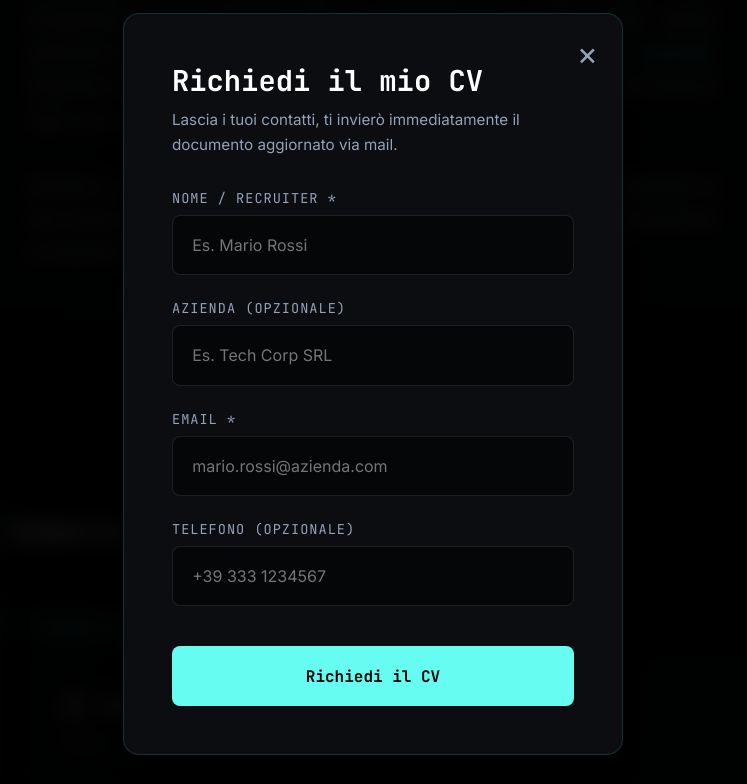
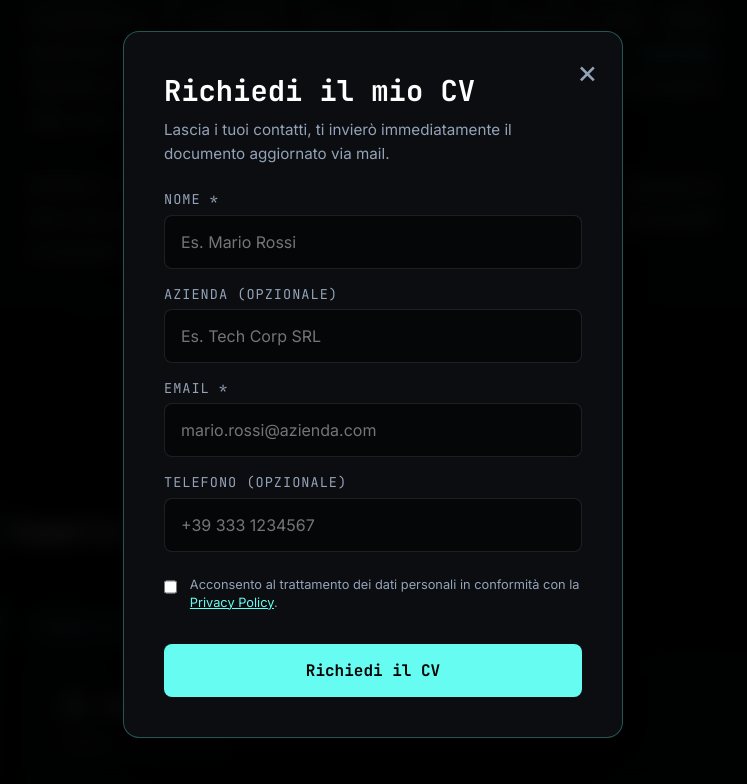
Before and after one commit to anddel00/Personale, a website built with webpack: page profilo.html in a window 1280 px wide. Both pictures are taken after a click on the button "Richiedi CV Completo". Shown: the part 418-1202 px from the top of the page, without its empty margins (267-1014 px from the left). Built offline with nearby package versions, Linux system fonts and the light colour scheme.

Commit message:
update: form, colori nav-a, font-size nav

```diff
--- a/css/index_style.css
+++ b/css/index_style.css
@@ -4,7 +4,7 @@
   --text-primary: #e2e8f0;
   --text-highlight: #66fcf1; /* Ciano Neon */
   --text-secondary: #94a3b8;
-  --border-color: rgba(102, 252, 241, 0.15);
+  --border-color: rgba(102, 252, 241, 0.30);
   --font-main: 'Inter', sans-serif;
   --font-mono: 'JetBrains Mono', monospace;
 }
@@ -95,7 +95,7 @@ nav {
 /* Effetto Hover "Slide Up" */
 .nav-links a {
   position: relative; display: inline-block; text-decoration: none;
-  color: var(--text-primary); font-size: 1rem; font-weight: 400;
+  color: var(--text-primary); font-size: 1.1rem; font-weight: 400;
   overflow: hidden;
 }
 
--- a/css/profilo_style.css
+++ b/css/profilo_style.css
@@ -4,7 +4,7 @@
   --text-highlight: #66fcf1;
   --text-secondary: #94a3b8;
   --card-bg: rgba(15, 20, 25, 0.45);
-  --border-color: rgba(102, 252, 241, 0.15);
+  --border-color: rgba(102, 252, 241, 0.30);
   --font-main: 'Inter', sans-serif;
   --font-mono: 'JetBrains Mono', monospace;
 }
@@ -20,7 +20,7 @@ nav { display: flex; justify-content: space-between; align-items: center; paddin
 .logo, .nav-links, .nav-right { pointer-events: auto; }
 .logo { font-family: var(--font-mono); font-weight: 700; font-size: 1.5rem; color: var(--text-highlight); letter-spacing: -1px; text-decoration: none; line-height: 1; }
 .nav-links { list-style: none; display: flex; gap: 2rem; align-items: center; position: absolute; left: 50%; transform: translateX(-50%); }
-.nav-links a { position: relative; display: inline-block; text-decoration: none; color: var(--text-primary); font-size: 1rem; font-weight: 400; overflow: hidden; }
+.nav-links a { position: relative; display: inline-block; text-decoration: none; color: var(--text-primary); font-size: 1.1rem; font-weight: 400; overflow: hidden; }
 .nav-links a span { display: inline-block; transition: transform 0.3s cubic-bezier(0.76, 0, 0.24, 1); }
 .nav-links a::after { content: attr(data-text); position: absolute; left: 0; top: 100%; width: 100%; color: var(--text-highlight); transition: transform 0.3s cubic-bezier(0.76, 0, 0.24, 1); }
 .nav-links a:hover span { transform: translateY(-100%); }
@@ -106,25 +106,100 @@ h1 { font-family: var(--font-main); font-size: clamp(2.5rem, 6vw, 3.5rem); font-
 /* --- MODAL --- */
 .modal-overlay { position: fixed; top: 0; left: 0; width: 100%; height: 100%; background: rgba(0, 0, 0, 0.9); backdrop-filter: blur(10px); display: flex; justify-content: center; align-items: center; z-index: 10000; opacity: 0; pointer-events: none; transition: opacity 0.3s ease; }
 .modal-overlay.active { opacity: 1; pointer-events: all; }
-.modal-content { background: #0b0d10; border: 1px solid var(--border-color); padding: 3rem; border-radius: 16px; width: 90%; max-width: 500px; position: relative; transform: translateY(50px); transition: transform 0.4s cubic-bezier(0.175, 0.885, 0.32, 1.275); box-shadow: 0 20px 50px rgba(0,0,0,0.8); }
+
+.modal-content {
+  background: #0b0d10;
+  border: 1px solid var(--border-color);
+  padding: 2.5rem; /* Ridotto da 3rem a 2.5rem */
+  border-radius: 16px;
+  width: 90%;
+  max-width: 500px;
+
+  /* FIX ALTEZZA E SCROLL */
+  max-height: 90vh; /* Non supera mai il 90% dell'altezza dello schermo */
+  overflow-y: auto; /* Se il contenuto è troppo lungo, crea lo scroll interno */
+
+  position: relative;
+  transform: translateY(50px);
+  transition: transform 0.4s cubic-bezier(0.175, 0.885, 0.32, 1.275);
+  box-shadow: 0 20px 50px rgba(0,0,0,0.8);
+
+  /* Nasconde la barra di scorrimento estetica, ma mantiene la funzione */
+  scrollbar-width: none;
+}
+.modal-content::-webkit-scrollbar { display: none; } /* Nasconde scrollbar su Chrome/Safari */
+
 .modal-overlay.active .modal-content { transform: translateY(0); }
+
 .close-modal { position: absolute; top: 1.5rem; right: 1.5rem; font-size: 2rem; color: var(--text-secondary); cursor: pointer; transition: color 0.2s; line-height: 1; }
 .close-modal:hover { color: var(--text-highlight); }
+
 .modal-content h2 { font-family: var(--font-mono); color: #fff; margin-bottom: 0.5rem; font-size: 1.8rem;}
-.modal-content p { color: var(--text-secondary); font-size: 0.95rem; margin-bottom: 2rem; line-height: 1.6; }
-.contact-form { display: flex; flex-direction: column; gap: 1.5rem; }
-.form-group { display: flex; flex-direction: column; gap: 0.5rem; text-align: left; }
+.modal-content p { color: var(--text-secondary); font-size: 0.95rem; margin-bottom: 1.5rem; line-height: 1.6; } /* Ridotto margin-bottom */
+
+.contact-form { display: flex; flex-direction: column; gap: 1rem; } /* Ridotto gap da 1.5rem a 1rem */
+.form-group { display: flex; flex-direction: column; gap: 0.4rem; text-align: left; }
 .form-group label { font-family: var(--font-mono); font-size: 0.85rem; color: var(--text-secondary); text-transform: uppercase; letter-spacing: 1px;}
-.contact-form input { background: rgba(0, 0, 0, 0.5); border: 1px solid rgba(255, 255, 255, 0.1); padding: 1.2rem; border-radius: 8px; color: #fff; font-family: var(--font-main); font-size: 16px; transition: all 0.3s; }
+
+.contact-form input {
+  background: rgba(0, 0, 0, 0.5);
+  border: 1px solid rgba(255, 255, 255, 0.1);
+  padding: 1rem; /* Ridotto da 1.2rem a 1rem */
+  border-radius: 8px;
+  color: #fff;
+  font-family: var(--font-main);
+  font-size: 16px;
+  transition: all 0.3s;
+}
 .contact-form input:focus { outline: none; border-color: var(--text-highlight); box-shadow: 0 0 15px rgba(102, 252, 241, 0.2); background: rgba(102, 252, 241, 0.02);}
-.submit-btn { background: var(--text-highlight); color: #050505; border: none; padding: 1.2rem; border-radius: 8px; font-weight: 700; font-family: var(--font-mono); font-size: 1rem; cursor: pointer; transition: all 0.3s; margin-top: 1rem; }
+
+.submit-btn { background: var(--text-highlight); color: #050505; border: none; padding: 1rem; border-radius: 8px; font-weight: 700; font-family: var(--font-mono); font-size: 1rem; cursor: pointer; transition: all 0.3s; margin-top: 0.5rem; } /* Padding ridotto */
 .submit-btn:hover { background: #fff; box-shadow: 0 0 20px rgba(255,255,255,0.4); transform: translateY(-2px);}
 .submit-btn:disabled { opacity: 0.7; cursor: not-allowed; transform: none;}
+
 .success-message { display: none; text-align: center; padding: 2rem 0; animation: slideUpFade 0.5s ease forwards; }
 .success-icon { width: 70px; height: 70px; color: var(--text-highlight); margin-bottom: 1.5rem; }
 .success-message h3 { color: #fff; font-family: var(--font-mono); margin-bottom: 0.5rem; font-size: 1.5rem;}
 .success-message p { color: var(--text-secondary); font-size: 1rem; line-height: 1.5;}
+/* --- CHECKBOX PRIVACY --- */
+.checkbox-group {
+  display: flex;
+  align-items: flex-start;
+  gap: 0.8rem;
+  margin-top: 0.5rem;
+  margin-bottom: 0.5rem;
+}
 
+.checkbox-group input[type="checkbox"] {
+  /* Annulliamo lo stile degli input di testo precedenti per questo elemento */
+  background: transparent;
+  border: none;
+  padding: 0;
+  margin-top: 0.2rem;
+  width: 16px;
+  height: 16px;
+  accent-color: var(--text-highlight); /* Colora la spunta di Ciano */
+  cursor: pointer;
+}
+
+.checkbox-group label {
+  /* Sovrascriviamo le regole uppercase usate negli altri label */
+  font-family: var(--font-main);
+  font-size: 0.8rem;
+  color: var(--text-secondary);
+  text-transform: none;
+  letter-spacing: normal;
+  line-height: 1.4;
+  cursor: pointer;
+}
+
+.checkbox-group label a {
+  color: var(--text-highlight);
+  text-decoration: underline;
+}
+.checkbox-group label a:hover {
+  color: #fff;
+}
 /* --- FOOTER DESKTOP --- */
 footer { background-color: rgba(11, 12, 16, 0.95); border-top: 1px solid var(--border-color); padding: 4rem 5%; margin-top: auto; position: relative; z-index: 10; pointer-events: auto;}
 .footer-container { display: grid; grid-template-columns: repeat(3, 1fr); gap: 3rem; max-width: 1100px; margin: 0 auto; }
--- a/profilo.html
+++ b/profilo.html
@@ -4,6 +4,7 @@
   <meta charset="UTF-8">
   <meta name="viewport" content="width=device-width, initial-scale=1.0">
   <title>Profilo | Andrea Del Fatto</title>
+
   <link rel="icon" type="image/svg+xml" href="img/favicon.svg">
 
   <link rel="preconnect" href="https://fonts.googleapis.com">
@@ -188,18 +189,35 @@
 <div class="modal-overlay" id="contactModal">
   <div class="modal-content">
     <span class="close-modal" id="closeModal">&times;</span>
-    <div id="modalHeader"><h2>Richiedi il mio CV</h2><p>Lascia i tuoi contatti, ti invierò immediatamente il documento aggiornato via mail.</p></div>
+    <div id="modalHeader">
+      <h2>Richiedi il mio CV</h2>
+      <p>Lascia i tuoi contatti, ti invierò immediatamente il documento aggiornato via mail.</p>
+    </div>
+
     <form class="contact-form" id="cvForm" action="https://formspree.io/f/xqedyegv" method="POST">
-      <div class="form-group"><label for="name">Nome / Recruiter *</label><input type="text" id="name" name="name" required placeholder="Es. Mario Rossi"></div>
+      <div class="form-group"><label for="name">Nome *</label><input type="text" id="name" name="name" required placeholder="Es. Mario Rossi"></div>
       <div class="form-group"><label for="company">Azienda (Opzionale)</label><input type="text" id="company" name="company" placeholder="Es. Tech Corp SRL"></div>
       <div class="form-group"><label for="email">Email *</label><input type="email" id="email" name="email" required placeholder="mario.rossi@azienda.com"></div>
       <div class="form-group"><label for="phone">Telefono (Opzionale)</label><input type="tel" id="phone" name="phone" placeholder="+39 333 1234567"></div>
+
+      <div class="checkbox-group">
+        <input type="checkbox" id="privacy" name="privacy" required>
+        <label for="privacy">Acconsento al trattamento dei dati personali in conformità con la <a href="privacy.html" target="_blank">Privacy Policy</a>.</label>
+      </div>
+
       <button type="submit" class="submit-btn" id="submitBtn">Richiedi il CV</button>
     </form>
-    <div class="success-message" id="successMessage"><svg class="success-icon" viewBox="0 0 24 24" fill="none" stroke="currentColor" stroke-width="2" stroke-linecap="round" stroke-linejoin="round"><path d="M22 11.08V12a10 10 0 1 1-5.93-9.14"></path><polyline points="22 4 12 14.01 9 11.01"></polyline></svg><h3>Richiesta Inviata!</h3><p id="successText">Grazie, ti invierò il CV il prima possibile.</p></div>
+
+    <div class="success-message" id="successMessage">
+      <svg class="success-icon" viewBox="0 0 24 24" fill="none" stroke="currentColor" stroke-width="2" stroke-linecap="round" stroke-linejoin="round">
+        <path d="M22 11.08V12a10 10 0 1 1-5.93-9.14"></path>
+        <polyline points="22 4 12 14.01 9 11.01"></polyline>
+      </svg>
+      <h3>Richiesta Inviata!</h3>
+      <p id="successText">Grazie, ti invierò il CV il prima possibile.</p>
+    </div>
   </div>
 </div>
-
 <script>
   // --- ANIMAZIONI SCROLL ---
   const observer = new IntersectionObserver((entries) => {
```
Also changed, not shown: cookie.html (+1 -0 lines), css/progetti_style.css (+4 -4 lines), privacy.html (+1 -0 lines), profile_en.html (+6 -1 lines).
